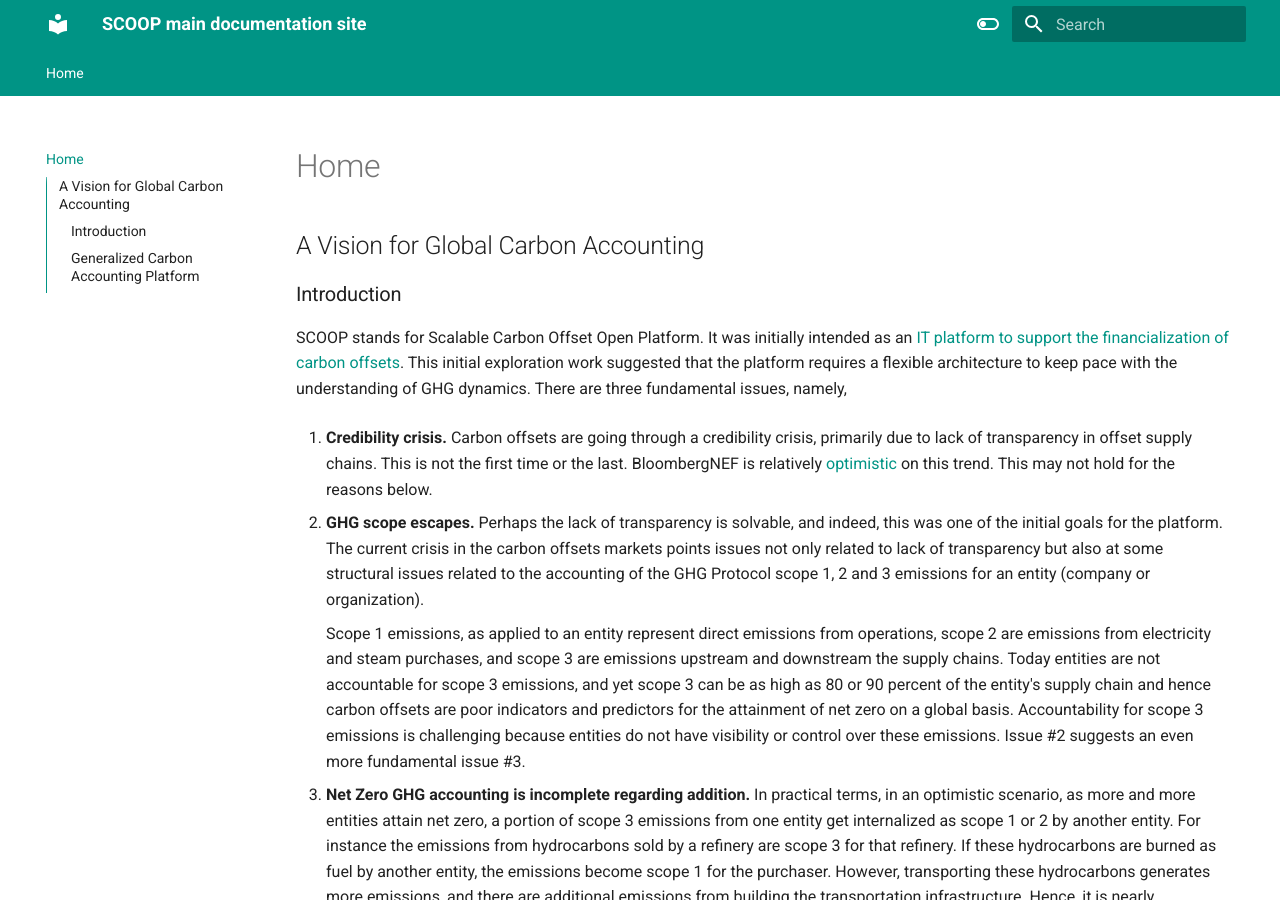
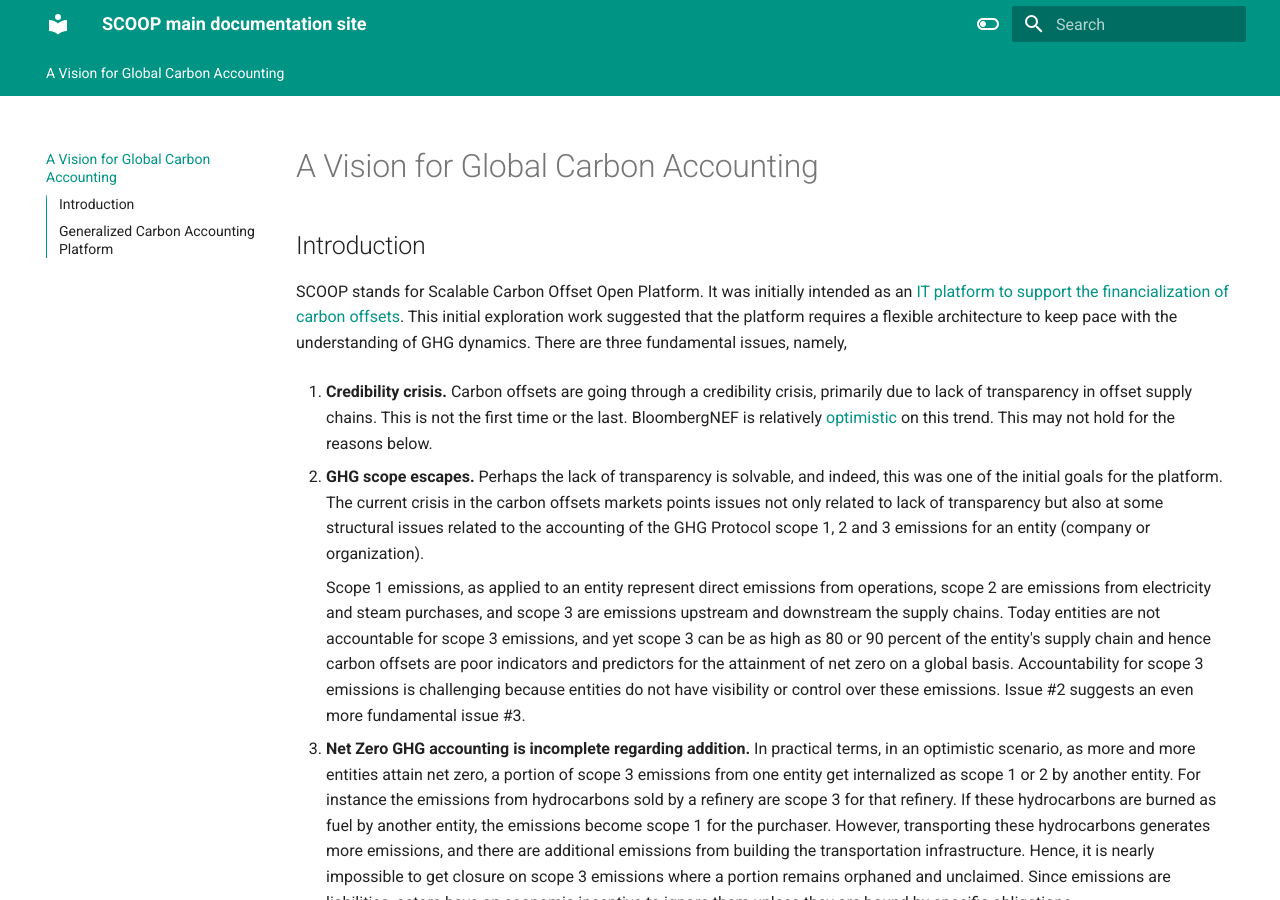
Before and after one commit to Carbon-Offset-Open-Platform/mainPublicDoc, an MkDocs documentation site: the page built from docs/index.md, in a window 1280 px wide and 900 px high. Built offline with MkDocs 1.6.1 and Material for MkDocs 9.7.7, drawn with Linux system fonts in a browser that asks for light colours.

Commit message:
Adjusted subtitle levels

```diff
--- a/docs/index.md
+++ b/docs/index.md
@@ -1,6 +1,6 @@
-## A Vision for Global Carbon Accounting
+# A Vision for Global Carbon Accounting
 
-### Introduction
+## Introduction
 SCOOP stands for Scalable Carbon Offset Open Platform.  It was initially intended as an [IT platform to support the financialization of carbon offsets]().
 This initial exploration work suggested that the platform requires a flexible architecture to keep pace with the understanding of GHG dynamics. There are three fundamental issues, namely,
 
@@ -18,7 +18,7 @@
 
 Kumar Venkat has proposed that one possible method to tighten up carbon accounting is to carry out carbon accounting at the [industry sector level](https://illuminem.com/illuminemvoices/to-decarbonize-focus-on-sectors-rather-than-companies).  The promise of this approach is to provide the means to internalize at least some of the emissions currently treated as scope 3, generally treated as not accountable emissions.
 
-### Generalized Carbon Accounting Platform
+## Generalized Carbon Accounting Platform
 The development for this initiative is being carried out under the code name SCOOP, for Scalable or Sectoral COOP, where COOP comprises an earlier proposal for a carbon offset accounting system initially targeted for FinTech applications.  COOP stands for Carbon Offset Open Platform.
 
 SCOOP cannot be, out of necessity, a single architecture.  Rather, it is template or framework functioning as an architecture generator.  Each architecture instance is optimized for a specific industry sector.  This architecture is an instance of SCOOP that in turn becomes a tool to generate solution instances for that sector.
```
